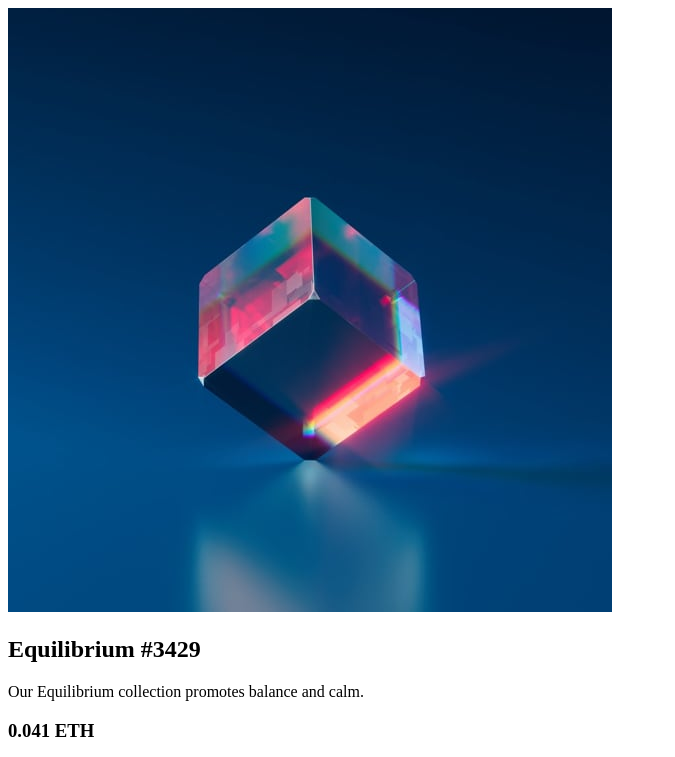
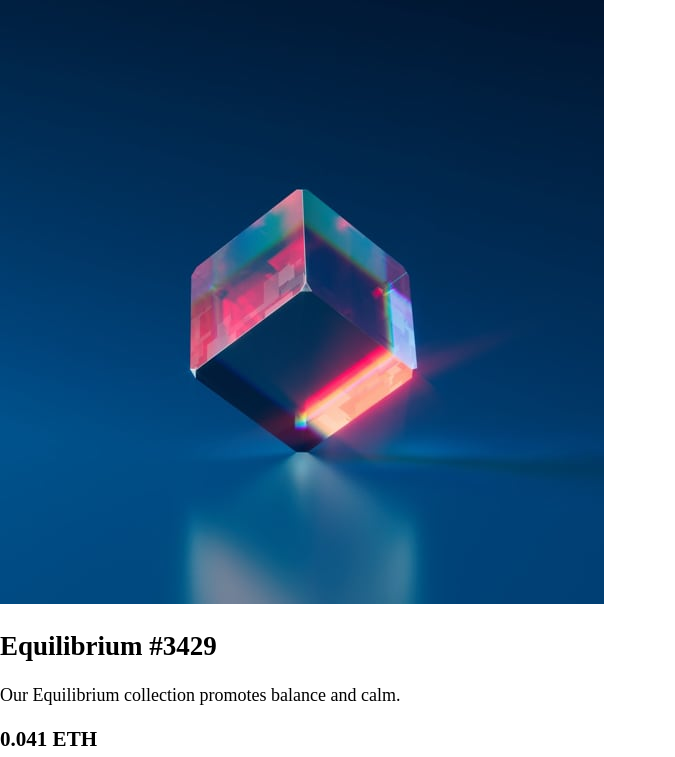
Before and after one commit to Joscha-Goetz/NFT-preview-card-component-FM, a plain HTML site: page index.html in a window 1280 px wide. Shown: the top 757 px of the page, without its empty margins (0-675 px from the left). Drawn offline with Linux system fonts and the light colour scheme.

Commit message:
style guide implementation

```diff
--- a/index.html
+++ b/index.html
@@ -5,6 +5,9 @@
   <meta name="viewport" content="width=device-width, initial-scale=1.0"> <!-- displays site properly based on user's device -->
 
   <link rel="icon" type="image/png" sizes="32x32" href="./images/favicon-32x32.png">
+  <link rel="preconnect" href="https://fonts.googleapis.com">
+  <link rel="preconnect" href="https://fonts.gstatic.com" crossorigin>
+  <link href="https://fonts.googleapis.com/css2?family=Montserrat:wght@500;700&family=Outfit:wght@300;400;600&display=swap" rel="stylesheet">
   <link rel="stylesheet" href="style.css">
 
   <title>Frontend Mentor | NFT preview card component</title>
--- a/style.css
+++ b/style.css
@@ -0,0 +1,13 @@
+:root {
+    --soft-blue: hsl(215, 51%, 70%);
+    --cyan: hsl(178, 100%, 50%);
+
+    --bg-blue: hsl(217, 54%, 11%);
+    --card-bg-blue: hsl(216, 50%, 16%);
+    --line-blue: hsl(215, 32%, 27%);
+}
+
+html, body {
+    font-size: 18px;
+    margin: 0;
+}
```
